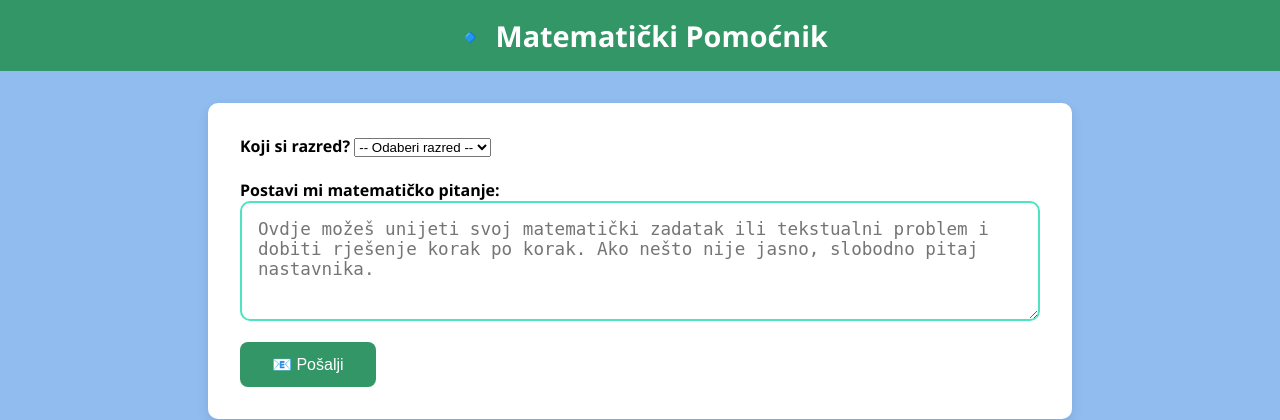
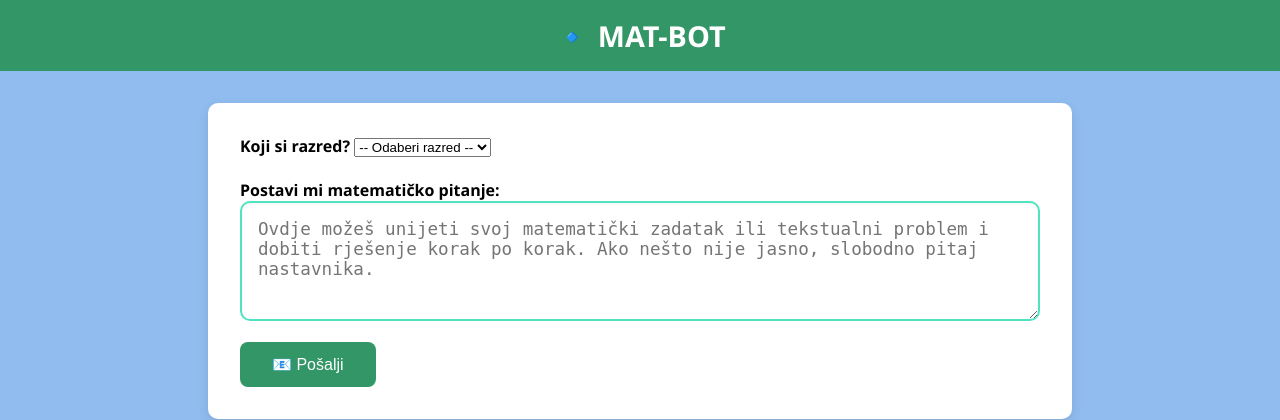
Before and after one commit to FarisMujacic/ai-matematicari, a Flask app: page / in a window 1280 px wide. Shown: the top 420 px of the page. Run offline with Flask 3, Linux system fonts and the light colour scheme.

Commit message:
Update index.html

```diff
--- a/templates/index.html
+++ b/templates/index.html
@@ -3,7 +3,7 @@
 <head>
     <meta charset="UTF-8">
     <meta name="viewport" content="width=device-width, initial-scale=1.0">
-    <title>Matematički Pomoćnik</title>
+    <title>MAT-BOT</title>
     <script src="https://polyfill.io/v3/polyfill.min.js?features=es6"></script>
     <script id="MathJax-script" async src="https://cdn.jsdelivr.net/npm/mathjax@3/es5/tex-mml-chtml.js"></script>
     <style>
@@ -89,7 +89,7 @@
 </head>
 <body>
     <header>
-        🔹 Matematički Pomoćnik
+        🔹 MAT-BOT
     </header>
 
     <main>
```
